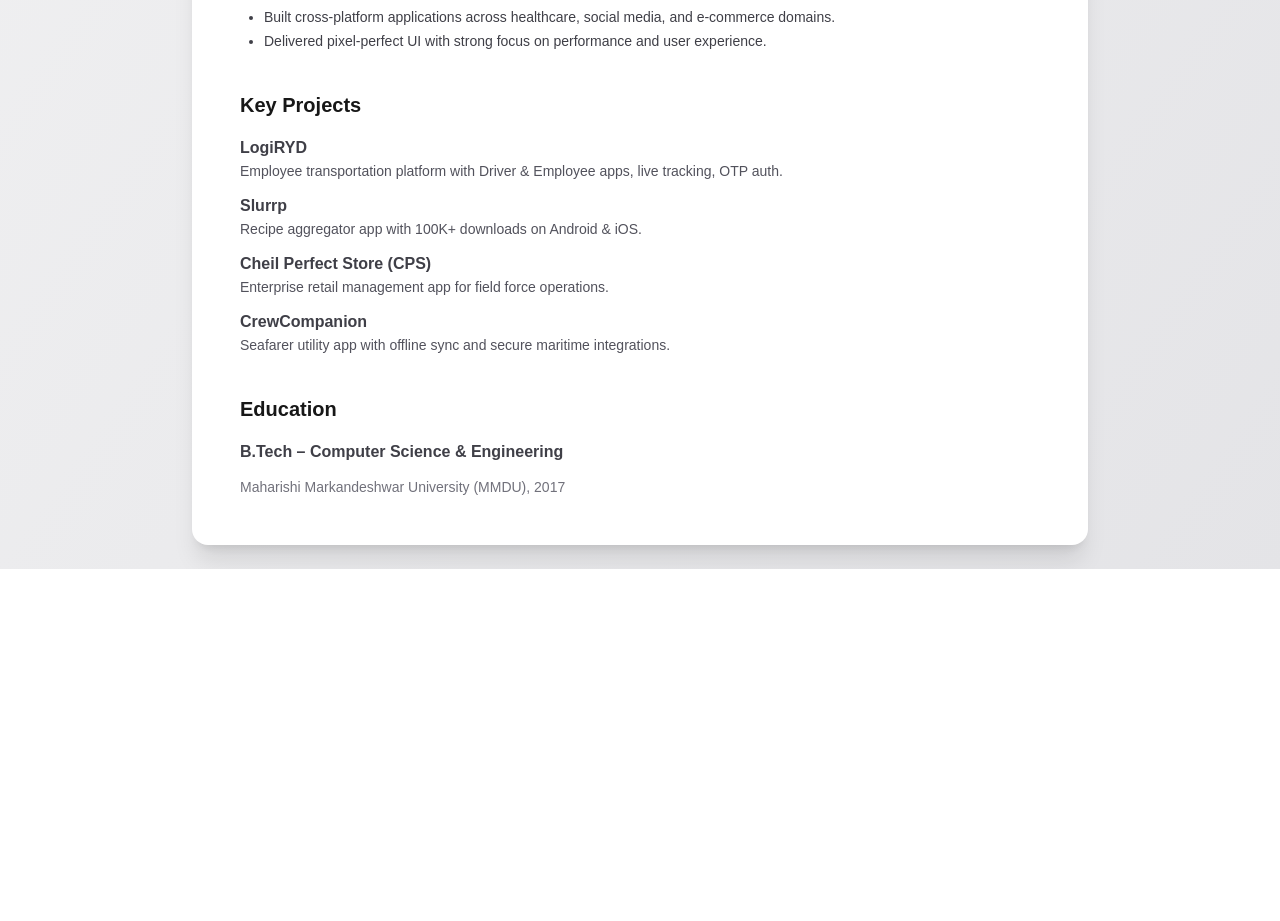
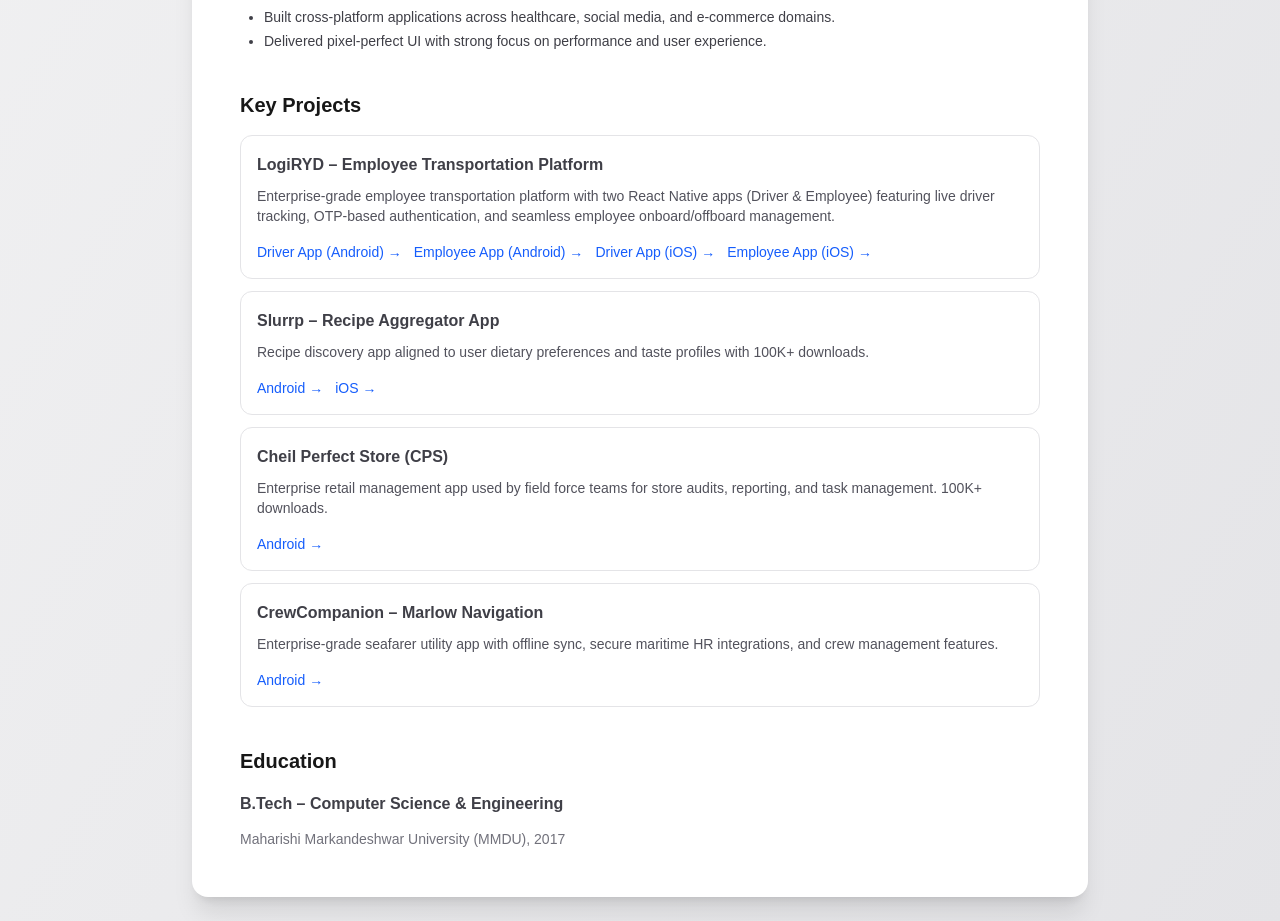
Before and after one commit to ershubhamgarg/FirstNA, a Next.js app: page / in a window 1280 px wide. Shown: the part 1260-2181 px from the top of the page. Before the commit the page ends 1829 px from the top, so only its background shows below. Built offline with nearby package versions, Linux system fonts and the light colour scheme.

Commit message:
portfolio update

```diff
--- a/app/page.tsx
+++ b/app/page.tsx
@@ -100,20 +100,63 @@ export default function Portfolio() {
         {/* ===== Projects ===== */}
         <Section title="Key Projects">
           <Project
-            name="LogiRYD"
-            desc="Employee transportation platform with Driver & Employee apps, live tracking, OTP auth."
+            name="LogiRYD – Employee Transportation Platform"
+            desc="Enterprise-grade employee transportation platform with two React Native apps (Driver & Employee) featuring live driver tracking, OTP-based authentication, and seamless employee onboard/offboard management."
+            links={[
+              {
+                label: "Driver App (Android)",
+                url: "https://play.google.com/store/apps/details?id=com.mll.logiryd.driver&hl=en_IN",
+              },
+              {
+                label: "Employee App (Android)",
+                url: "https://play.google.com/store/apps/details?id=com.mll.logiryd.employee&hl=en_IN",
+              },
+              {
+                label: "Driver App (iOS)",
+                url: "https://apps.apple.com/in/app/logiryd-driver-app/id6754685036",
+              },
+              {
+                label: "Employee App (iOS)",
+                url: "https://apps.apple.com/in/app/logiryd-employee-app/id6754684970",
+              },
+            ]}
           />
+
           <Project
-            name="Slurrp"
-            desc="Recipe aggregator app with 100K+ downloads on Android & iOS."
+            name="Slurrp – Recipe Aggregator App"
+            desc="Recipe discovery app aligned to user dietary preferences and taste profiles with 100K+ downloads."
+            links={[
+              {
+                label: "Android",
+                url: "https://play.google.com/store/search?q=slurrp&c=apps",
+              },
+              {
+                label: "iOS",
+                url: "https://apps.apple.com/in/app/slurrp/id1557645217",
+              },
+            ]}
           />
+
           <Project
             name="Cheil Perfect Store (CPS)"
-            desc="Enterprise retail management app for field force operations."
+            desc="Enterprise retail management app used by field force teams for store audits, reporting, and task management. 100K+ downloads."
+            links={[
+              {
+                label: "Android",
+                url: "https://play.google.com/store/apps/details?id=com.cheilperfectstore.india",
+              },
+            ]}
           />
+
           <Project
-            name="CrewCompanion"
-            desc="Seafarer utility app with offline sync and secure maritime integrations."
+            name="CrewCompanion – Marlow Navigation"
+            desc="Enterprise-grade seafarer utility app with offline sync, secure maritime HR integrations, and crew management features."
+            links={[
+              {
+                label: "Android",
+                url: "https://play.google.com/store/apps/details?id=com.marlowcrewcompanionapp",
+              },
+            ]}
           />
         </Section>
 
@@ -162,10 +205,23 @@ const Experience = ({ role, company, period, points }: any) => (
     </ul>
   </div>
 );
-
-const Project = ({ name, desc }: any) => (
-  <div>
+const Project = ({ name, desc, links }: any) => (
+  <div className="border border-zinc-200 dark:border-zinc-700 rounded-xl p-4 space-y-2">
     <p className="font-semibold">{name}</p>
     <p className="text-sm text-zinc-600 dark:text-zinc-400">{desc}</p>
+
+    <div className="flex flex-wrap gap-3 pt-2">
+      {links.map((link: any, i: any) => (
+        <a
+          key={i}
+          href={link.url}
+          target="_blank"
+          rel="noopener noreferrer"
+          className="text-sm text-blue-600 dark:text-blue-400 hover:underline"
+        >
+          {link.label} →
+        </a>
+      ))}
+    </div>
   </div>
 );
```
